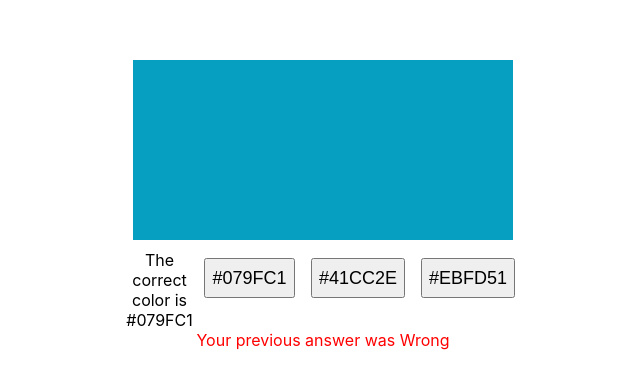
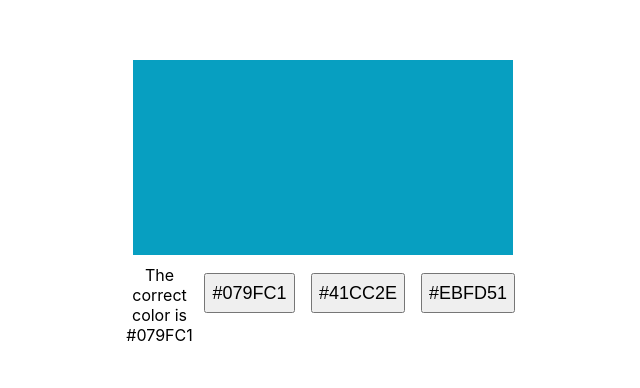
Before and after one commit to gachagas/Color-guesser, a React (Create React App) app: page / in a window 1280 px wide. Shown: the part 200-588 px from the top of the page, without its empty margins (317-957 px from the left). Built offline with nearby package versions, Linux system fonts and the light colour scheme.

Commit message:
fix typescript error typescript-eslint strict-boolean-expressions check for falsy value

```diff
--- a/src/App.tsx
+++ b/src/App.tsx
@@ -5,7 +5,9 @@ import "./App.css";
 
 const App: React.FunctionComponent = () => {
   const [color, setColor] = useState("");
-  const [userCorrect, setUserCorrect] = useState<boolean | undefined>(false);
+  const [userCorrect, setUserCorrect] = useState<boolean | undefined>(
+    undefined
+  );
   const [colorArray, setColorArray] = useState<string[]>([]);
 
   const generateNewColors = (): void => {
@@ -76,9 +78,10 @@ const App: React.FunctionComponent = () => {
           );
         })}
       </div>
-      {userCorrect ? (
+      {userCorrect === true && (
         <div className="correct">Your previous answer was Correct</div>
-      ) : (
+      )}
+      {userCorrect === false && (
         <div className="wrong">Your previous answer was Wrong</div>
       )}
     </div>
```
